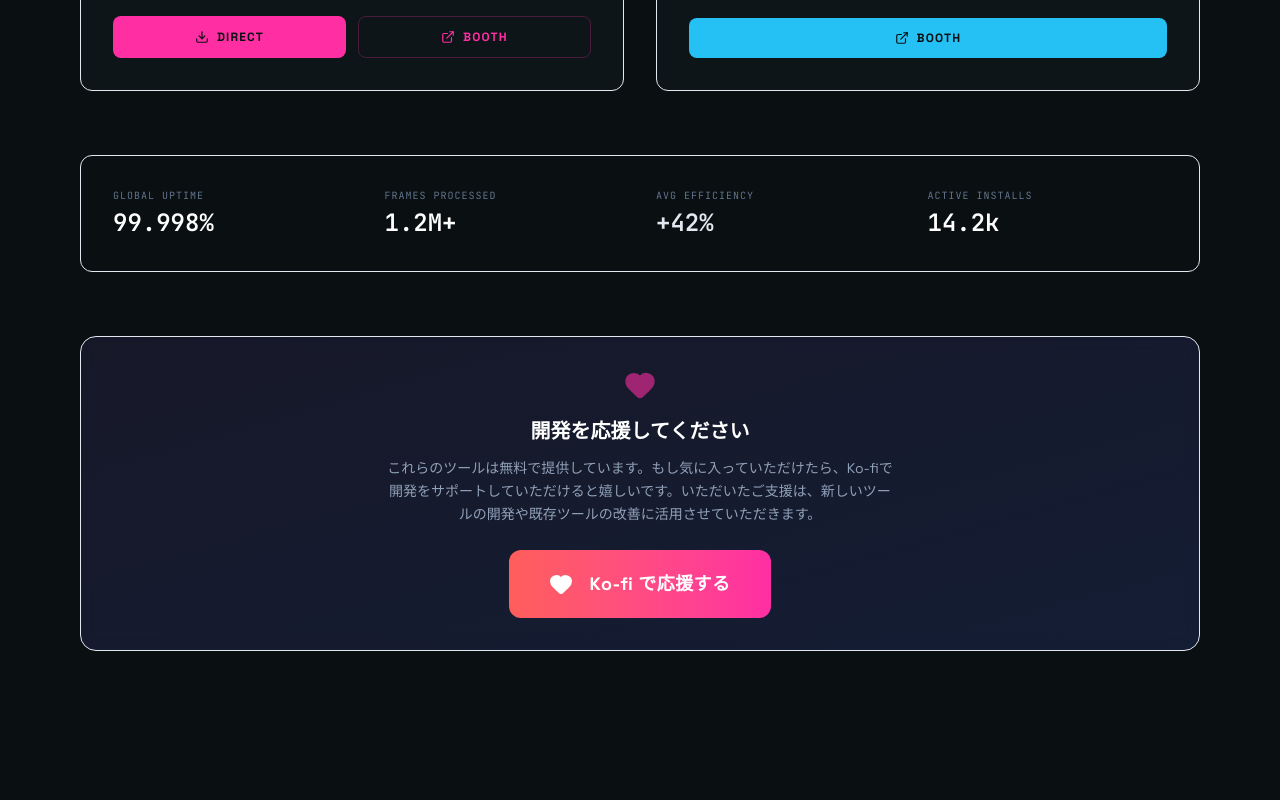
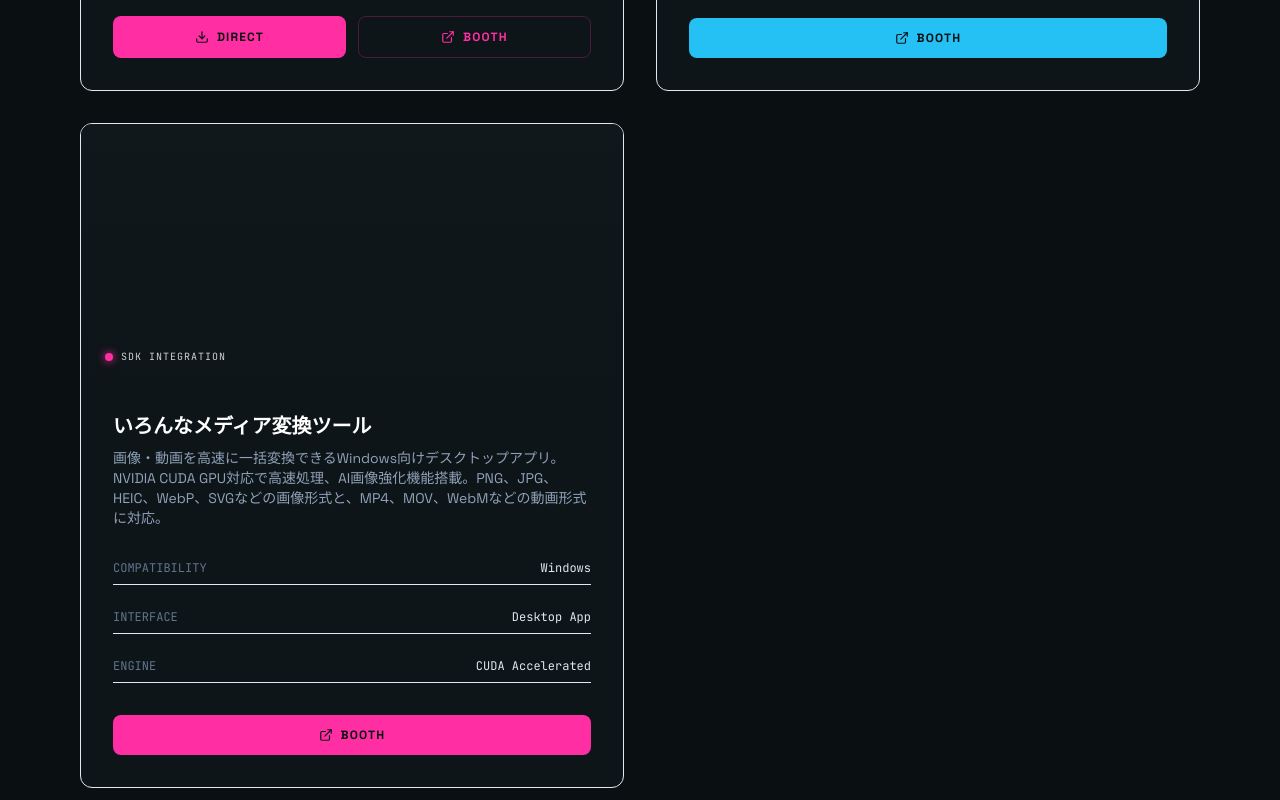
Before and after one commit to maa964/portfolio-site, a Next.js app: page / in a window 1280 px wide. Shown: the part 4820-5620 px from the top of the page. Built offline with nearby package versions, Linux system fonts and the light colour scheme.

Commit message:
feat: DownloadsおよびProductionToolsコンポーネントを追加しました。

```diff
--- a/src/components/Downloads.tsx
+++ b/src/components/Downloads.tsx
@@ -1,6 +1,6 @@
 'use client';
 import { motion } from 'framer-motion';
-import { Download, Monitor, Apple, Laptop, Package, Clock, HardDrive, Timer, Scale, AlertTriangle, Coffee, ExternalLink, FileVideo } from 'lucide-react';
+import { Download, Monitor, Apple, Laptop, Package, Clock, HardDrive, Timer, Scale, AlertTriangle, Coffee, ExternalLink } from 'lucide-react';
 
 interface AppDownload {
   id: string;
@@ -32,19 +32,6 @@ const apps: AppDownload[] = [
     ],
     tags: ['Productivity', 'Timer', 'Open Source'],
     featured: true,
-  },
-  {
-    id: 'media-converter',
-    name: 'いろんなメディア変換ツール',
-    description: '画像・動画を高速に一括変換できるWindows向けデスクトップアプリ。NVIDIA CUDA GPU対応で高速処理、AI画像強化機能搭載。PNG、JPG、HEIC、WebP、SVGなどの画像形式と、MP4、MOV、WebMなどの動画形式に対応。ドラッグ&ドロップでの簡単操作とバッチ処理機能を備えています。',
-    version: 'v1.1.0',
-    lastUpdated: '2025-02-20',
-    license: 'Proprietary',
-    platforms: [
-      { name: 'BOOTH', icon: 'windows', downloadUrl: 'https://maa964.booth.pm/items/8007334', fileSize: '無料〜' },
-    ],
-    tags: ['Media', 'Converter', 'GPU Accelerated'],
-    featured: false,
   },
 ];
 
@@ -132,13 +119,7 @@ export default function Downloads() {
                         flexShrink: 0,
                       }}
                     >
-                      {app.id === 'pomodro-timer' ? (
-                        <Timer size={28} style={{ color: '#22d3ee' }} />
-                      ) : app.id === 'media-converter' ? (
-                        <FileVideo size={28} style={{ color: '#22d3ee' }} />
-                      ) : (
-                        <Package size={28} style={{ color: '#22d3ee' }} />
-                      )}
+                      <Timer size={28} style={{ color: '#22d3ee' }} />
                     </div>
                     <div>
                       <h3
--- a/src/components/ProductionTools.tsx
+++ b/src/components/ProductionTools.tsx
@@ -2,7 +2,7 @@
 import { useState } from 'react';
 import { motion } from 'framer-motion';
 import { useLanguage } from '@/context/LanguageContext';
-import { Code, Zap, Settings, Download, FileText, Terminal, ChevronRight, Timer, ExternalLink, Heart, ListTodo } from 'lucide-react';
+import { Code, Zap, Settings, Download, FileText, Terminal, ChevronRight, Timer, ExternalLink, Heart, ListTodo, FileVideo } from 'lucide-react';
 
 export default function ProductionTools() {
     const { t } = useLanguage();
@@ -76,6 +76,19 @@ export default function ProductionTools() {
             accent: '#25c0f4',
             boothUrl: 'https://maa964.booth.pm/items/7977565',
             image: '/images/taskmanager01.jpg'
+        },
+        {
+            id: 'media-converter',
+            title: 'いろんなメディア変換ツール',
+            subtitle: 'Media Converter',
+            icon: <FileVideo size={24} />,
+            desc: '画像・動画を高速に一括変換できるWindows向けデスクトップアプリ。NVIDIA CUDA GPU対応で高速処理、AI画像強化機能搭載。PNG、JPG、HEIC、WebP、SVGなどの画像形式と、MP4、MOV、WebMなどの動画形式に対応。',
+            compatibility: 'Windows',
+            interface: 'Desktop App',
+            engine: 'CUDA Accelerated',
+            color: 'accent-magenta',
+            accent: '#ff2ea3',
+            boothUrl: 'https://maa964.booth.pm/items/8007334'
         }
     ];
 
```
